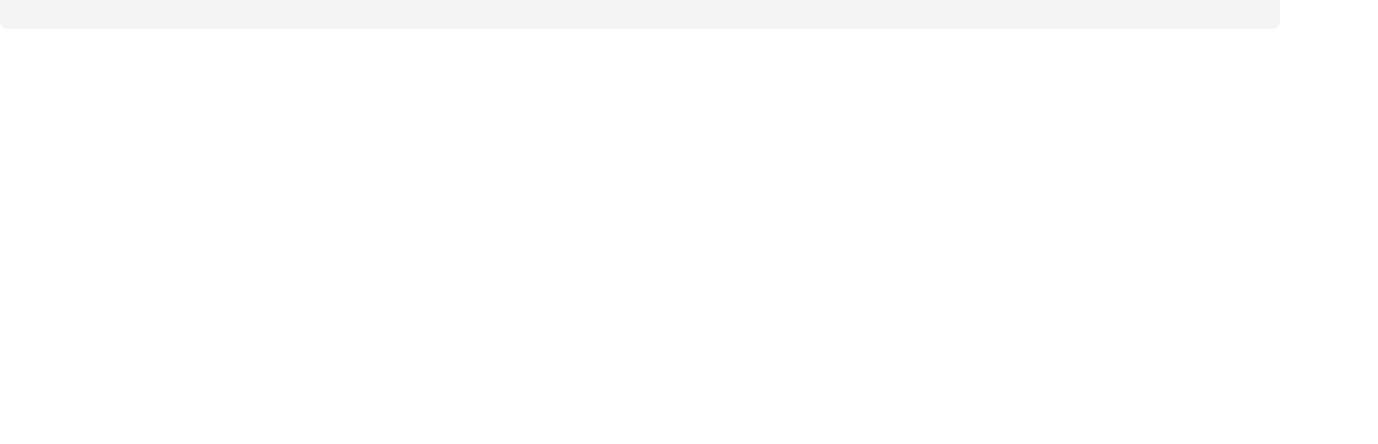
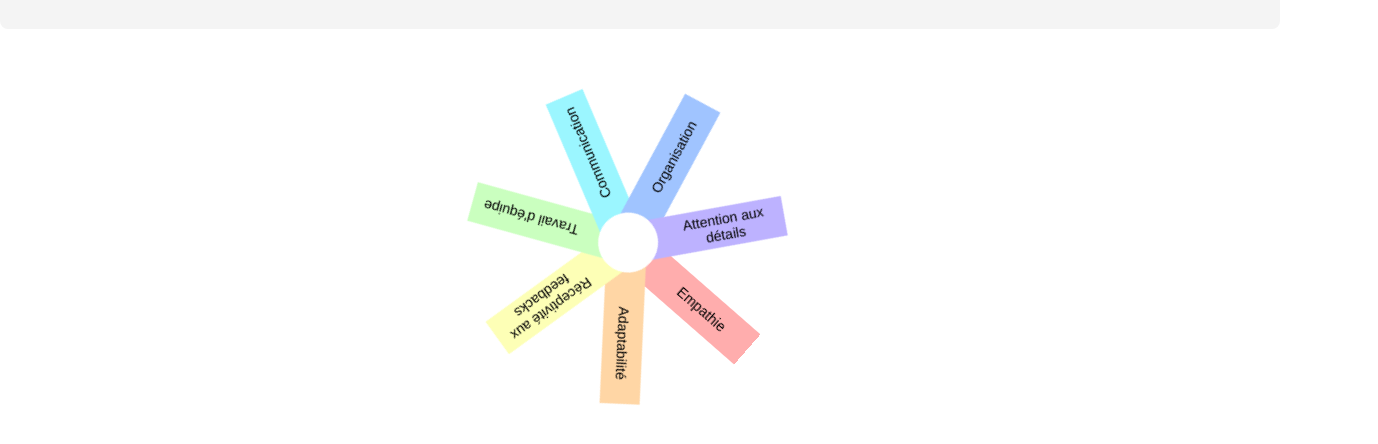
Before and after one commit to angelique31/portfolio-React, a React (Vite) app: page / in a window 1280 px wide. Shown: the part 1183-1627 px from the top of the page, 1378 px wide, since content can reach past the window. Before the commit the page ends 1262 px from the top, so only its background shows below. Built offline with nearby package versions, Linux system fonts and the light colour scheme.

Commit message:
add rotate skills

```diff
--- a/src/components/NavBar/NavList/NavList.styled.js
+++ b/src/components/NavBar/NavList/NavList.styled.js
@@ -8,10 +8,13 @@ export const StyledNavList = styled.ul`
     display: flex;
     flex-direction: column;
     align-items: flex-start;
+    justify-content: center;
+    gap: 33px;
     position: absolute;
     top: 100%;
     /* background: #5472ae; */
-    background: #bb5cba;
+    // background: #bb5cba;
+    background: rgb(70, 70, 70);
     padding: 15px 22px 15px 20px;
     border-right: 1px solid #c5c5c6;
     height: 100vh;
--- /dev/null
+++ b/src/components/SoftSkillWheel/SoftSkillWheel.jsx
@@ -0,0 +1,107 @@
+// import { WheelWrapper, SkillTab } from "./SoftSkillWheel.styled";
+
+// function SoftSkillWheel() {
+//   const skills = [
+//     { name: "Empathie", angle: 0 },
+//     { name: "Adaptabilité", angle: 45 },
+//     { name: "Réceptivité aux feedbacks", angle: 90 },
+//     { name: "Travail d'équipe", angle: 135 },
+//     { name: "Communication", angle: 180 },
+//     { name: "Gestion du temps et organisation", angle: 225 },
+//     { name: "Attention aux détails", angle: 270 },
+//     // Ajoutez plus si besoin
+//   ];
+
+//   return (
+//     <WheelWrapper>
+//       {skills.map((skill) => (
+//         <SkillTab
+//           key={skill.name}
+//           style={{
+//             transform: `rotate(${skill.angle}deg)`,
+//             left: `${50 + 60 * Math.cos((skill.angle * Math.PI) / 180)}%`,
+//             top: `${50 + 60 * Math.sin((skill.angle * Math.PI) / 180)}%`,
+//           }}
+//         >
+//           {skill.name}
+//         </SkillTab>
+//       ))}
+//     </WheelWrapper>
+//   );
+// }
+
+// export default SoftSkillWheel;
+
+import {
+  RotationWrapper,
+  WheelWrapper,
+  SkillTab,
+  SkillText,
+  RotateContainer,
+  CenterCircle,
+} from "./SoftSkillWheel.styled";
+
+function SoftSkillWheel() {
+  const skills = [
+    "Empathie",
+    "Adaptabilité",
+    "Réceptivité aux feedbacks",
+    "Travail d'équipe",
+    "Communication",
+    "Organisation",
+    "Attention aux détails",
+  ];
+
+  const colors = [
+    "#FFADAD",
+    "#FFD6A5",
+    "#FDFFB6",
+    "#CAFFBF",
+    "#9BF6FF",
+    "#A0C4FF",
+    "#BDB2FF",
+    "#FFC6FF",
+  ];
+
+  const step = 360 / skills.length; // cela déterminera l'angle entre chaque languette
+
+  //   return (
+  //     <RotationWrapper>
+  //       <WheelWrapper>
+  //         <RotateContainer>
+  //           {skills.map((skill, index) => (
+  //             <SkillTab
+  //               key={skill}
+  //               color={colors[index % colors.length]}
+  //               style={{
+  //                 transform: `rotate(${step * index}deg)`,
+  //               }}
+  //             >
+  //               <SkillText>{skill}</SkillText>
+  //             </SkillTab>
+  //           ))}
+  //         </RotateContainer>
+  //         <CenterCircle />
+  //       </WheelWrapper>
+  //     </RotationWrapper>
+  //   );
+
+  return (
+    <WheelWrapper>
+      <RotateContainer>
+        {skills.map((skill, index) => (
+          <SkillTab
+            key={skill}
+            color={colors[index % colors.length]}
+            rotation={step * index}
+          >
+            <SkillText>{skill}</SkillText>
+          </SkillTab>
+        ))}
+        <CenterCircle />
+      </RotateContainer>
+    </WheelWrapper>
+  );
+}
+
+export default SoftSkillWheel;
--- /dev/null
+++ b/src/components/SoftSkillWheel/SoftSkillWheel.styled.js
@@ -0,0 +1,82 @@
+import styled, { keyframes } from "styled-components";
+
+const rotate = keyframes`
+  from {
+    transform: rotate(0deg);
+  }
+  to {
+    transform: rotate(360deg);
+  }
+`;
+
+// export const WheelWrapper = styled.div`
+//   position: relative;
+//   width: 300px;
+//   height: 300px;
+//   overflow: visible;
+// `;
+
+export const WheelWrapper = styled.div`
+  display: flex;
+  justify-content: center;
+  align-items: center;
+  position: relative;
+
+  height: 300px;
+  overflow: visible;
+  transform-origin: center;
+  animation: ${rotate} 100s linear infinite;
+`;
+
+export const SkillTab = styled.div`
+  width: 160px;
+  height: 40px;
+  background: #f4f4f4;
+  position: absolute;
+  top: 50%;
+  left: 50%;
+  transform-origin: 0 50%;
+  text-align: center;
+  background: ${({ color }) => color || "#f4f4f4"};
+  transform: ${({ rotation }) => `rotate(${rotation}deg)`};
+`;
+
+export const SkillText = styled.p`
+  margin: 0;
+  font-size: 14px;
+  display: block;
+  position: relative;
+  top: 50%;
+  left: 50%;
+  transform: translateX(-38%) translateY(-50%);
+  padding: 20px;
+`;
+
+export const RotateContainer = styled.div`
+  width: 100%;
+  height: 100%;
+  position: relative;
+  transform-origin: center center;
+  animation: ${rotate} 100s linear infinite;
+`;
+
+export const RotationWrapper = styled.div`
+  height: 320px;
+  overflow: hidden; /* Cela masquera toute partie des languettes qui dépassent lors de la rotation */
+  position: relative;
+  display: flex;
+  justify-content: center;
+  align-items: center;
+`;
+
+export const CenterCircle = styled.div`
+  position: absolute;
+  width: 60px;
+  height: 60px;
+  background-color: white;
+  border-radius: 50%;
+  top: 56%;
+  left: 50%;
+  transform: translate(-50%, -50%);
+  z-index: 2;
+`;
--- a/src/pages/HomePage/HomePage.jsx
+++ b/src/pages/HomePage/HomePage.jsx
@@ -3,6 +3,7 @@ import NavBarColor from "../../components/NavBar/NavBarColor/NavBarColor";
 import Slider from "../../components/Slider/Slider";
 import Introduction from "../../components/Introduction/Introduction";
 import Specialties from "../../components/Specialities/Specialities";
+import SoftSkillWheel from "../../components/SoftSkillWheel/SoftSkillWheel";
 
 const HomePage = () => {
   const [showIntro, setShowIntro] = useState(true);
@@ -16,6 +17,7 @@ const HomePage = () => {
       <Slider />
       {showIntro && <Introduction onClose={handleCloseIntro} />}
       <Specialties />
+      <SoftSkillWheel />
     </div>
   );
 };
```
Also changed, not shown: src/components/NavBar/MenuHamburger/MenuHamburger.styled.js (+0 -26 lines), 1 other file (tests, documents, lock files or other folders).
